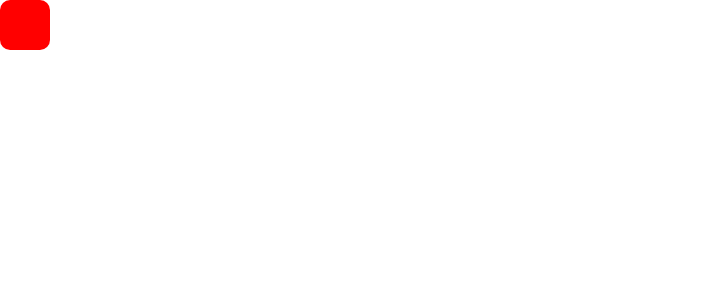
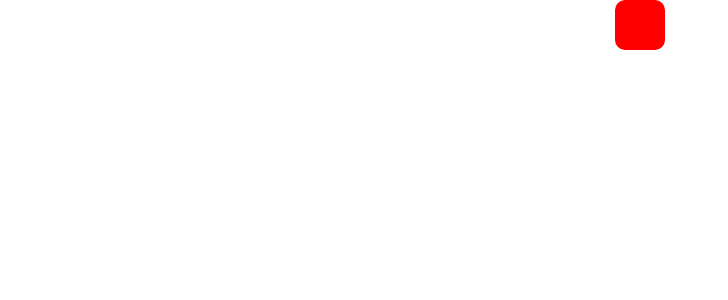
Before and after one commit to bmccaffrey/animated-squares, a React (Create React App) app: page / in a window 1280 px wide. Shown: the top 300 px of the page, without its empty margins (0-728 px from the left). Built offline with nearby package versions, Linux system fonts and the light colour scheme.

Commit message:
create basic container

```diff
--- a/src/App.js
+++ b/src/App.js
@@ -1,10 +1,15 @@
 import React, { Component } from 'react';
 import './App.css';
 import Square from './Square';
+import { Container } from './Container';
 
 class App extends Component {
   render() {
-    return <Square />;
+    return (
+      <Container>
+        <Square />
+      </Container>
+    );
   }
 }
 
--- /dev/null
+++ b/src/Container.js
@@ -0,0 +1,7 @@
+import styled from 'styled-components';
+
+export const Container = styled.div`
+  display: flex;
+  justify-content: center;
+  align-items: center;
+`;
```
